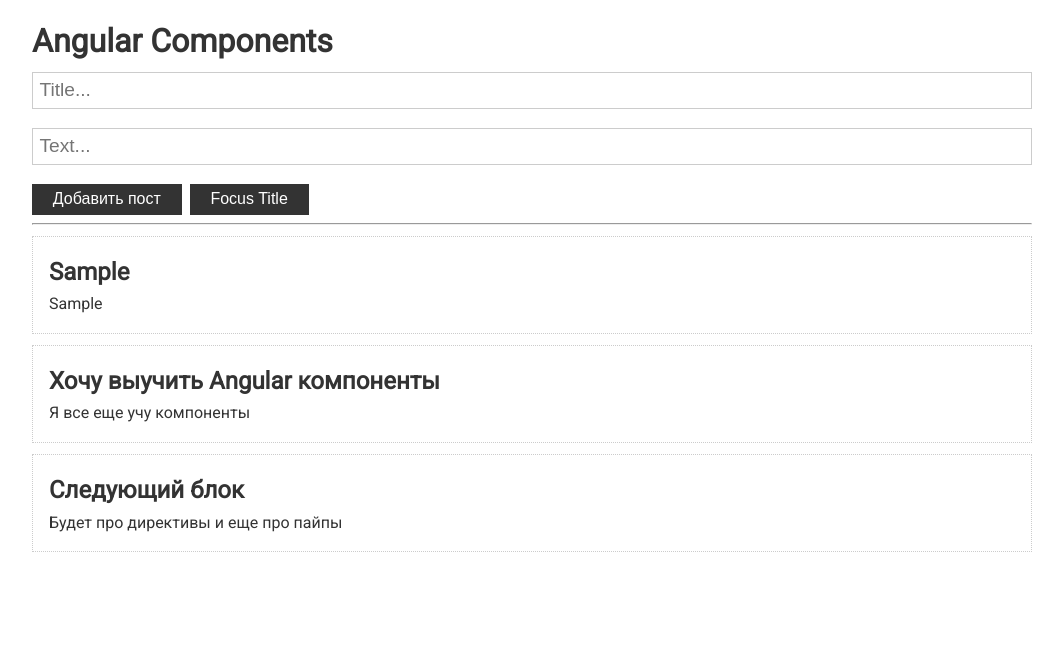
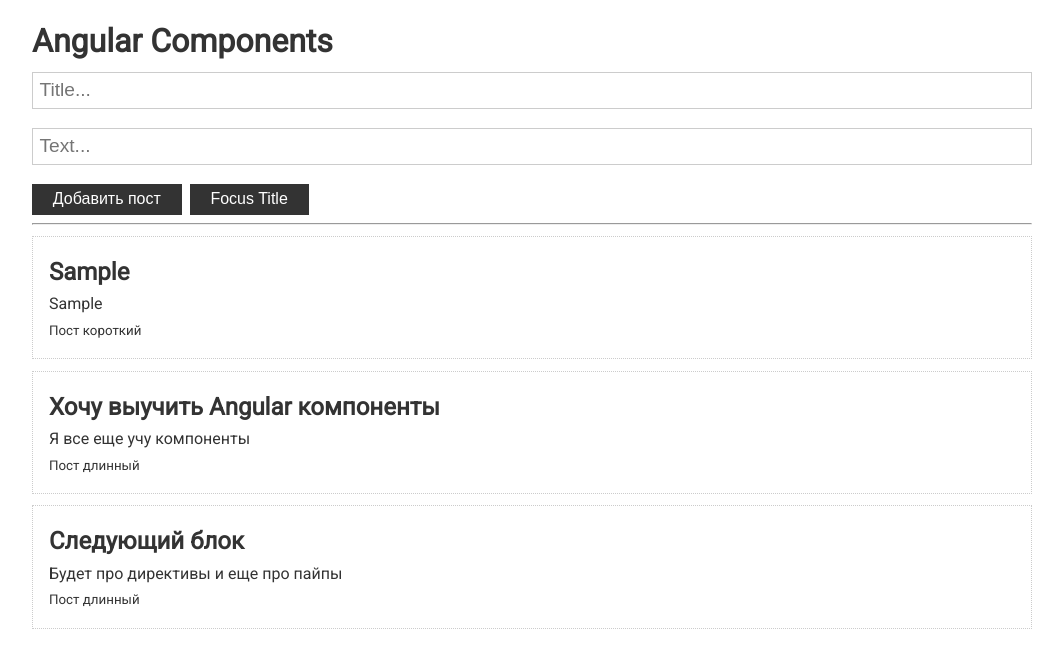
Before and after one commit to Comprehensher/angular-conspect, an Angular app: page / in a window 1280 px wide. Both pictures are taken after typing "Sample", "Sample" into the empty fields and a click on the button "Добавить пост". Shown: the top 668 px of the page, without its empty margins (108-1171 px from the left). Built offline with nearby package versions, Linux system fonts and the light colour scheme.

Commit message:
Pass value from html element to another components (Make description if post > 10 symbols then desciption - text big otherwice - small)

```diff
--- a/src/app/app.component.html
+++ b/src/app/app.component.html
@@ -13,6 +13,11 @@
   <app-post
     *ngFor="let p of posts"
     [myPost]="p"
-  ></app-post>
+  >
+    <small *ngIf="p.text.length > 10; else short">Пост длинный</small>
+    <ng-template #short>
+      <small>Пост короткий</small>
+    </ng-template>
+  </app-post>
 
 </div>
--- a/src/app/post/post.component.html
+++ b/src/app/post/post.component.html
@@ -1,4 +1,7 @@
 <div class="card">
   <h2>{{post.title}}</h2>
   <p>{{post.text}}</p>
+
+<!--  место куда нам нужно рендерить тот контент который поступает из вне-->
+  <ng-content></ng-content>
 </div>
```
